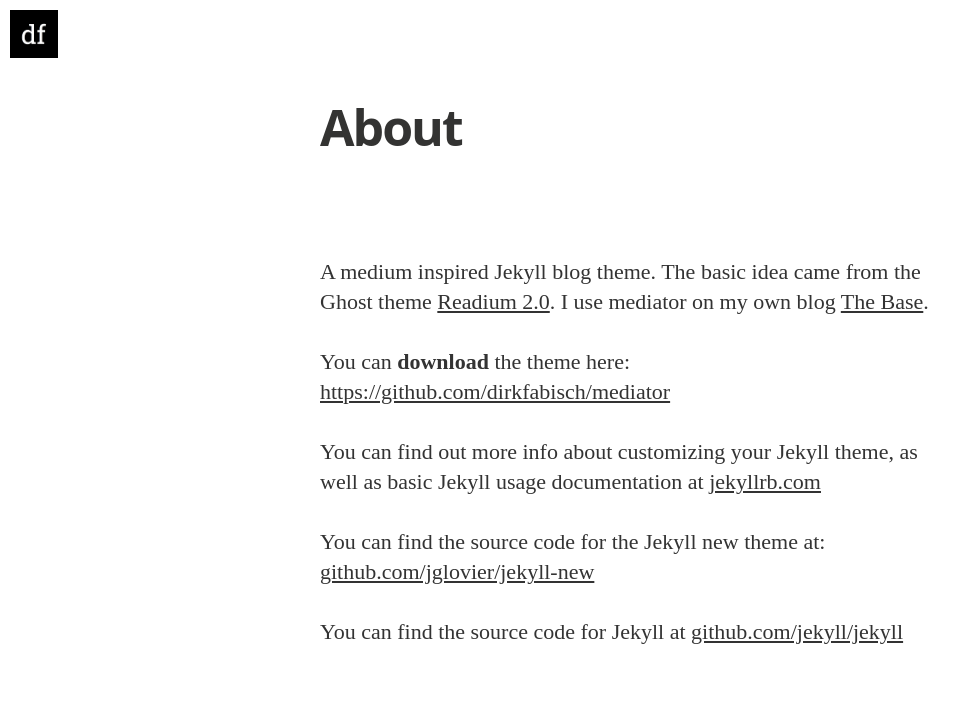
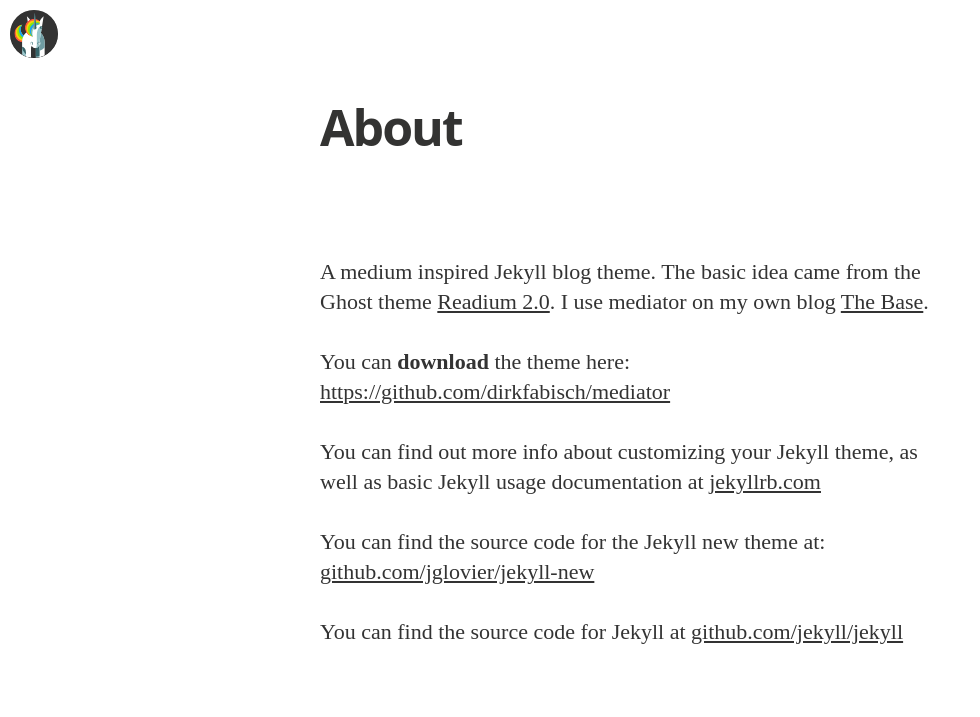
Before and after one commit to Gratzi/gratzi.github.io, a Jekyll site: the page built from about.md, in a window 1280 px wide. Shown: the top 717 px of the page, without its empty margins (0-980 px from the left). Built offline with Jekyll 4.4.1, drawn with Linux system fonts in a browser that asks for light colours; nearby versions of some CDN libraries; some web fonts are replaced; Markdown is read by kramdown in place of the engine named in the settings; some of the changed text lies outside the part shown; grey boxes are pictures that could not be loaded.

Commit message:
add new hero shot, unicorn, and title/desc

```diff
--- a/_config.yml
+++ b/_config.yml
@@ -5,15 +5,15 @@
   - jemoji
 
 # Site settings
-title: "Mediator"
+title: "Gratzi"
 description: > # this means to ignore newlines until "email:"
-   A Jekyll theme - Medium inspired
+   Deepening human connection.
 
 email: a-mail@mail.mail
 #blog logo
-logo: "/assets/images/df_logo.jpg"
+logo: "/assets/images/UnicornCosmic.svg"
 # blog cover
-cover: "/assets/images/cA4aKEIPQrerBnp1yGHv_IMG_9534-3-2.jpg"
+cover: "/assets/images/SW_Mcqueen.jpg"
 
 name: 'Dirk Fabisch'
 author: 'Dirk Fabisch'
@@ -21,7 +21,7 @@
 
 paginate:	5
 
-url: "http://myblog.***.***" # the base hostname & protocol for your site
+url: "http://gratzi.us" # the base hostname & protocol for your site
 baseurl: ""
 #used to display twitter cards
 twitter_handle: '@dirkfabisch'
--- a/css/main.sass
+++ b/css/main.sass
@@ -48,13 +48,12 @@
   background-color: #000
   overflow: hidden
   z-index: 99
+  border-radius: $rs*3
   .logo
     display: block
     position: absolute
-    top: $rs/2
-    left: $rs/2
-    width: $rs*2
-    height: $rs*2
+    width: $rs*3
+    height: $rs*3
     background-size: cover
     background-repeat: no-repeat
 
@@ -95,7 +94,7 @@
     z-index: 99
     text-indent: -9999px
     border: 3px solid #fff
-    background-color: #fff
+    background-color: #000
     -webkit-box-shadow: 0 1px 1px rgba(0,0,0,0.3)
     -moz-box-shadow: 0 1px 1px rgba(0,0,0,0.3)
     box-shadow: 0 1px 1px rgba(0,0,0,0.3)
```
Also changed, not shown: Gemfile.lock, assets/images/Gratzi-logo-250x250.png (added), assets/images/SW_Mcqueen.jpg (added), assets/images/UnicornCosmic.svg (added).
